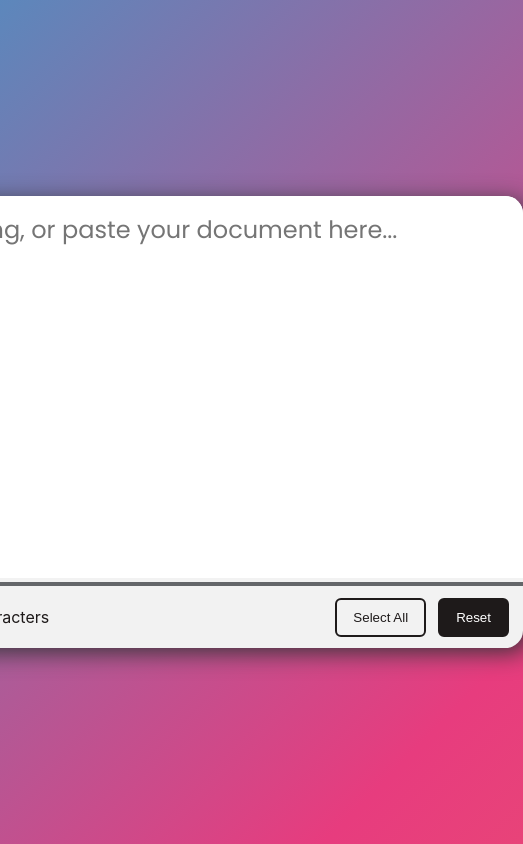
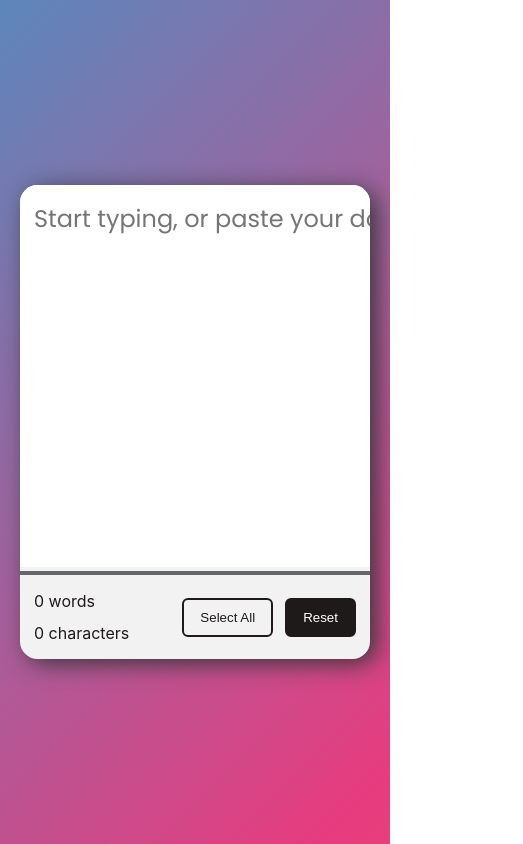
Before and after one commit to MichaelDevvv/react-word-counter, a React (Create React App) app in the folder word-counter/: page / in a window 390 px wide. Shown: the whole page, 523 px wide, since content can reach past the window. Built offline with nearby package versions, Linux system fonts and the light colour scheme.

Commit message:
adding @media for website responsiveness

```diff
--- a/word-counter/src/components/Form.module.scss
+++ b/word-counter/src/components/Form.module.scss
@@ -1,6 +1,25 @@
 form {
+  width: 700px;
   box-shadow: 7px 5px 25px -1px rgba(50, 52, 55, 1);
   border-radius: 1.1rem;
   overflow: hidden;
   background-color: #f2f2f2;
 }
+
+@media only screen and (max-width: 700px) {
+  form {
+    width: 500px;
+  }
+}
+
+@media only screen and (max-width: 500px) {
+  form {
+    width: 400px;
+  }
+}
+
+@media only screen and (max-width: 400px) {
+  form {
+    width: 350px;
+  }
+}
--- a/word-counter/src/components/Stats.module.scss
+++ b/word-counter/src/components/Stats.module.scss
@@ -31,3 +31,12 @@
     border: 2px solid #1e1a1a;
   }
 }
+
+@media only screen and (max-width: 400px) {
+  div:nth-child(1) {
+    flex-direction: column;
+  }
+  .wrapper {
+    height: auto;
+  }
+}
```
